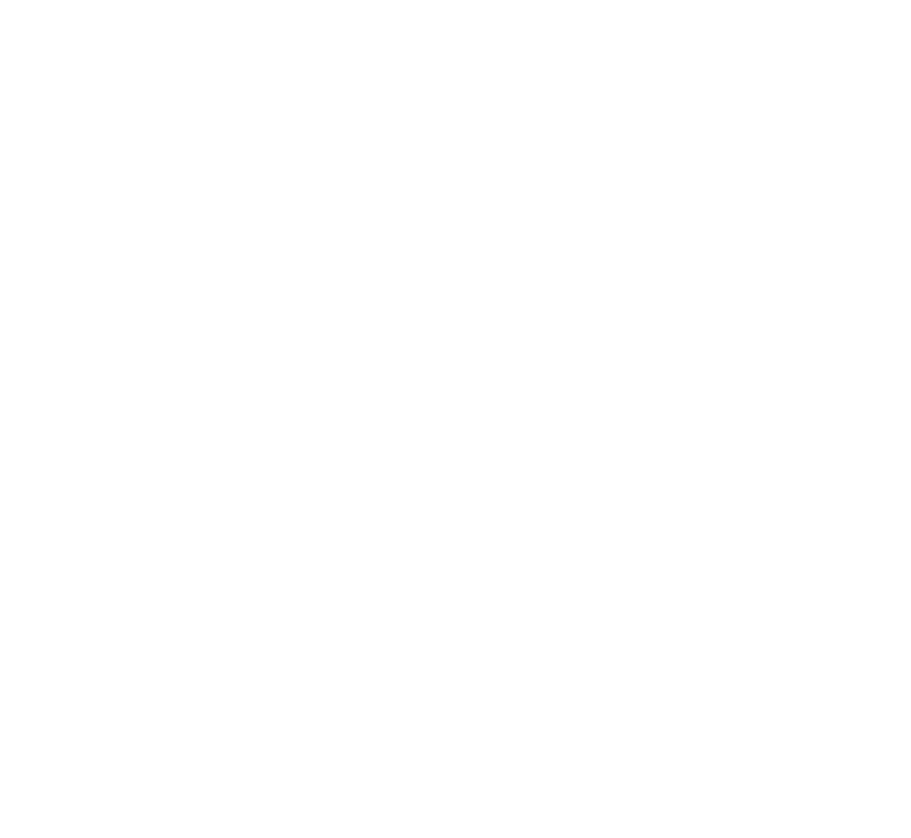
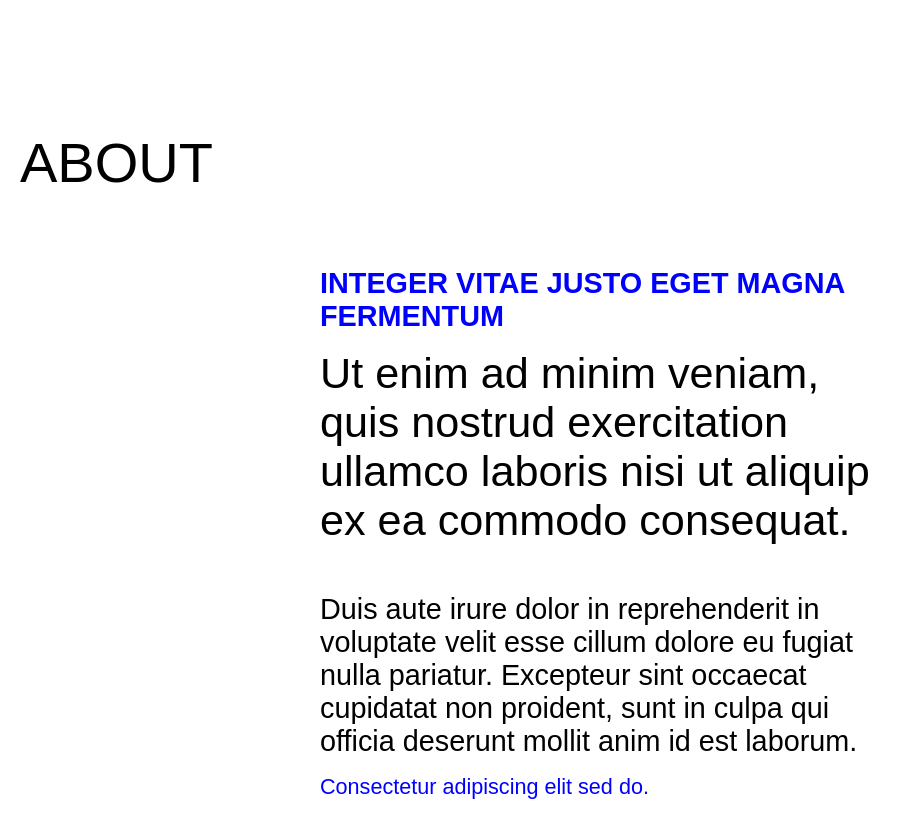
Before and after one commit to mbourjac/react-sticky-scroll, a React (Vite) app: page / in a window 1280 px wide. Shown: the part 802-1640 px from the top of the page, without its empty margins (0-911 px from the left). Before the commit the page ends 800 px from the top, so only its background shows below. Built offline with nearby package versions, Linux system fonts and the light colour scheme.

Commit message:
feat: create about section

```diff
--- /dev/null
+++ b/src/pages/AboutSection/AboutSection.tsx
@@ -0,0 +1,31 @@
+import { Section } from '../../components/Section/Section';
+import { SectionContent } from '../../components/Section/SectionContent/SectionContent';
+import { SectionHeading } from '../../components/Section/SectionHeading/SectionHeading';
+import { SectionLink } from '../../components/Section/SectionLink/SectionLink';
+import { SectionParagraph } from '../../components/Section/SectionParagraph/SectionParagraph';
+import { SectionSubheading } from '../../components/Section/SectionSubHeading/SectionSubHeading';
+import { SectionSubParagraph } from '../../components/Section/SectionSubParagraph/SectionSubParagraph';
+
+export const AboutSection = () => {
+  return (
+    <Section>
+      <SectionHeading>About</SectionHeading>
+      <SectionContent>
+        <SectionSubheading>
+          Integer vitae justo eget magna fermentum
+        </SectionSubheading>
+        <SectionParagraph>
+          Ut enim ad minim veniam, quis nostrud exercitation ullamco laboris
+          nisi ut aliquip ex ea commodo consequat.
+        </SectionParagraph>
+        <SectionSubParagraph>
+          Duis aute irure dolor in reprehenderit in voluptate velit esse cillum
+          dolore eu fugiat nulla pariatur. Excepteur sint occaecat cupidatat non
+          proident, sunt in culpa qui officia deserunt mollit anim id est
+          laborum.
+        </SectionSubParagraph>
+        <SectionLink to={''}>Consectetur adipiscing elit sed do.</SectionLink>
+      </SectionContent>
+    </Section>
+  );
+};
--- a/src/pages/Home.tsx
+++ b/src/pages/Home.tsx
@@ -1,3 +1,4 @@
+import { AboutSection } from './AboutSection/AboutSection';
 import { Hero } from './Hero/Hero';
 import styles from './Home.module.scss';
 
@@ -5,6 +6,7 @@
   return (
     <main className={styles.home}>
       <Hero />
+      <AboutSection />
     </main>
   );
 };
```
